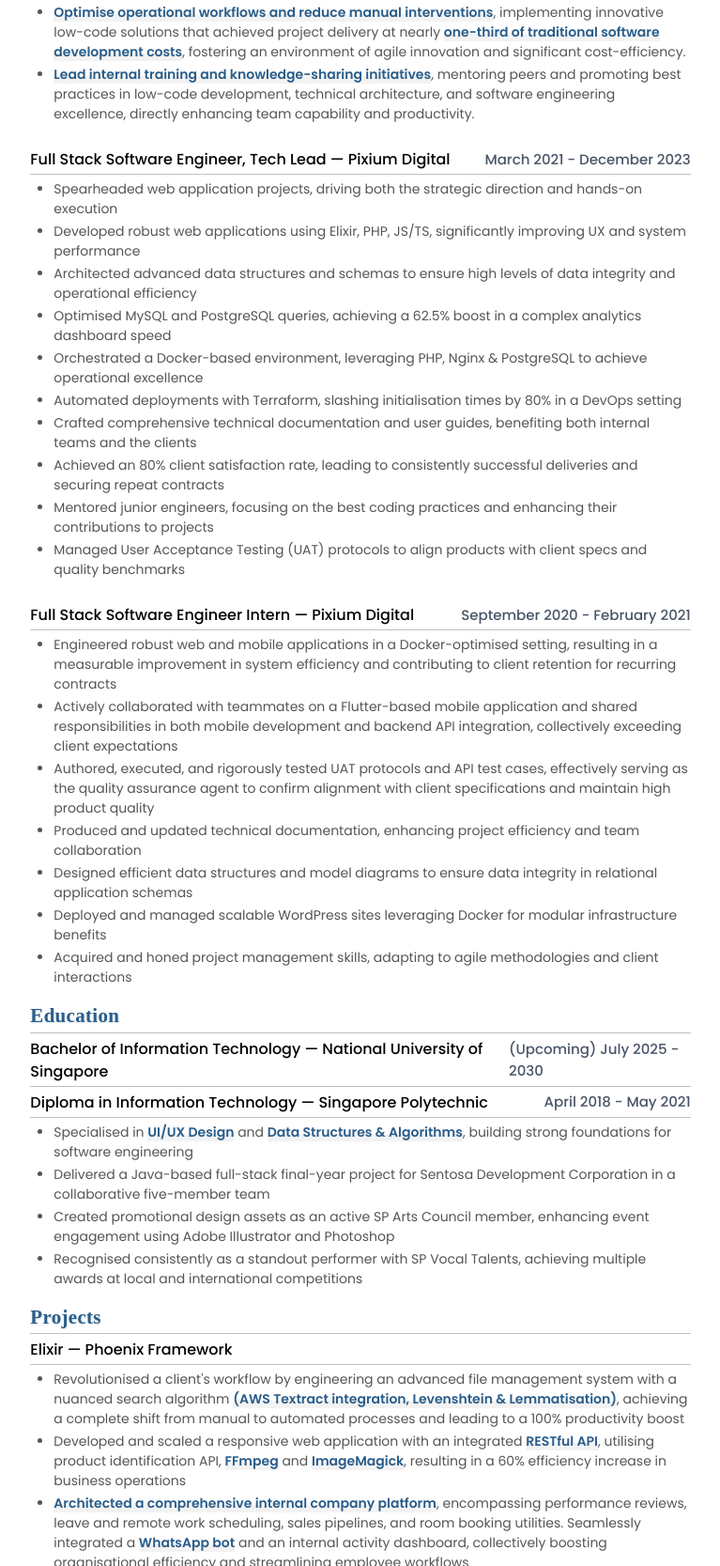
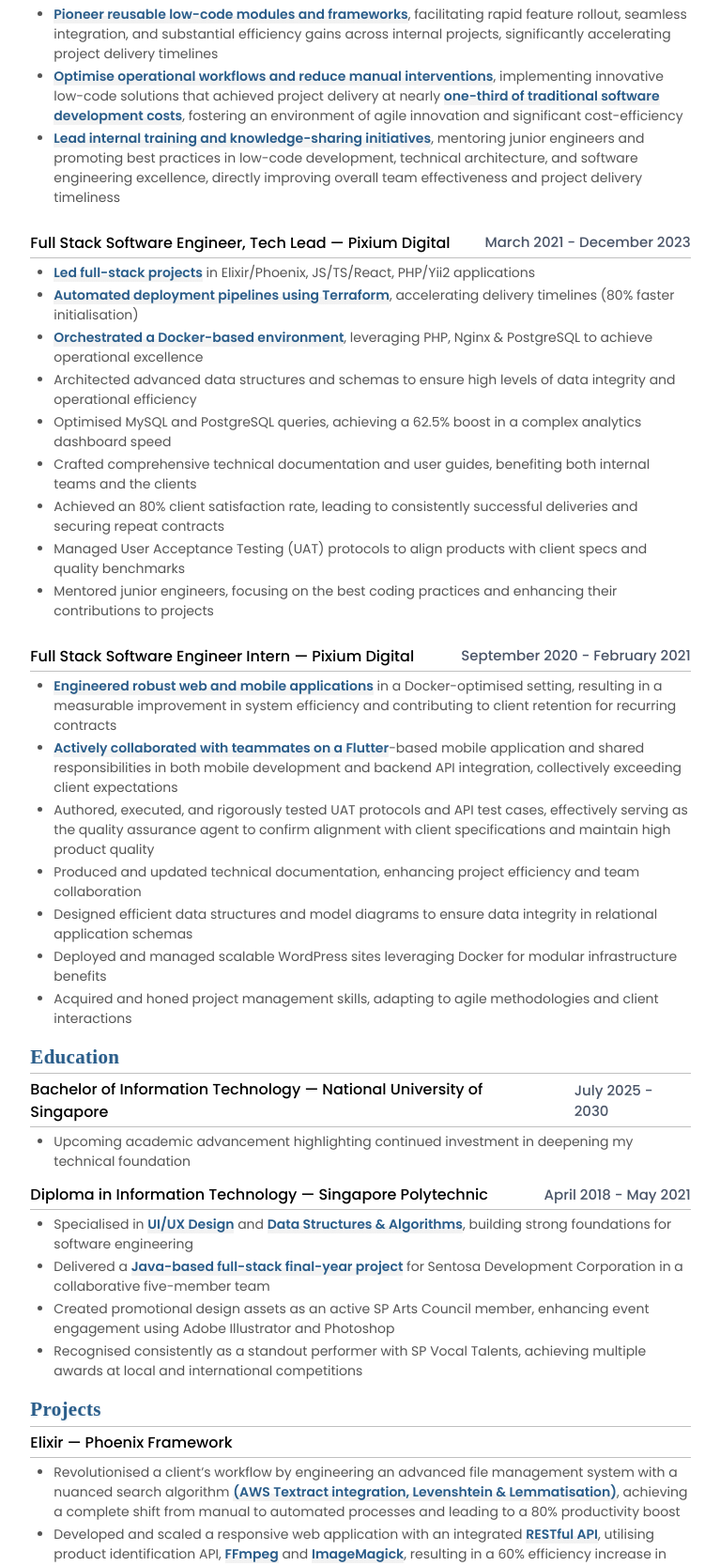
Before and after one commit to enkr1/resume, a plain HTML site: page index.html in a window 1280 px wide. Shown: the part 855-2522 px from the top of the page at 94% size, without its empty margins (256-1023 px from the left). Drawn offline with Linux system fonts and the light colour scheme; a web font is replaced by a local one.

Commit message:
[auto-push]

```diff
--- a/index.html
+++ b/index.html
@@ -39,7 +39,7 @@
   <link rel="shortcut icon" href="favicon.ico" type="image/x-icon">
 
   <!-- Stylesheet -->
-  <link rel="stylesheet" href="css/main.css">
+  <link rel="stylesheet" href="css/main.css?v=2.0">
 
   <!-- Structured Data for SEO -->
   <script type="application/ld+json">
--- a/scripts/data.js
+++ b/scripts/data.js
@@ -14,11 +14,13 @@
   // "summary": "I am a dedicated Software Engineer with over four years of hands-on experience designing and automating scalable, high-performance systems. My background spans full-stack development, infrastructure automation, and aPaaS consulting—leveraging technologies such as JavaScript, Elixir, PHP, Python, Go, and AWS—to deliver solutions that optimise operational efficiency and reduce costs. At ByteDance, I have contributed to transformative internal projects, including a large-scale business insurance platform that supports over 180,000 users, which has honed my ability to adapt quickly, troubleshoot complex challenges, and maintain reliable production environments. Passionate about continuous learning and equipped with ML-related coursework from MIT IDSS, I proactively master emerging technologies to drive innovation. I am also set to commence studies in BIT at NUS in July 2025, further underscoring my commitment to expanding my technical expertise. Whether working independently or as part of a cross-functional team, I thrive in fast-paced, agile settings and consistently deliver impactful, resilient solutions. I am eager to leverage my expertise in automation, cloud infrastructure, CI/CD, and observability to contribute to roles in software engineering and site reliability, ensuring high availability, performance, and operational excellence",
   // 20250502
   summary:
-    "I'm a software engineer who took the unconventional path—diving straight from a diploma into real-world engineering, quickly rising from intern to leader, and now crafting solutions for over <b>180,000 users at ByteDance</b>. With a relentless passion for technology and innovation, I've spent the past four years building impactful, scalable systems using <b>Python, Go, Elixir, JavaScript, and AWS</b>. At Pixium Digital, I didn't just write code; I elevated user experiences, boosted dashboard throughput by 62.5% through concurrency optimisation, and automated deployments so efficiently (Terraform & Docker) that initialisation times dropped by 80%. Currently, at ByteDance, I'm architecting large-scale internal aPaaS solutions—laveraging distributed Redis caches to slash costs by 33% and streamline operations at roughly a third of traditional expenses. I'm committed to never standing still—certified in <b>Machine Learning from MIT-IDSS</b> and gearing up for my <b>part-time BIT at NUS</b>. My journey reflects a continuous upward trajectory driven by curiosity, resilience, and an unwavering commitment to excellence. I thrive in agile, cross-functional teams, and I'm excited to bring my blend of software engineering, infrastructure automation, DevOps, and innovative problem-solving skills to drive operational excellence and create meaningful, lasting impacts wherever I go.",
-  // 20250602
+    "I’m a software engineer who took the unconventional path—diving straight from a diploma into real-world engineering, quickly rising from intern to leader, and now crafting solutions for over <b>180,000 users at ByteDance</b>. With a relentless passion for technology and innovation, I’ve spent the past four years building impactful, scalable systems using <b>Python, Go, Elixir, JavaScript, and AWS</b>. At Pixium Digital, I didn’t just write code; I elevated user experiences, boosted dashboard throughput by 62.5% through concurrency optimisation, and automated deployments so efficiently (Terraform & Docker) that initialisation times dropped by 80%. Currently, at ByteDance, I’m architecting large-scale internal aPaaS solutions—laveraging distributed Redis caches to slash costs by 33% and streamline operations at roughly a third of traditional expenses. I’m committed to never standing still—certified in <b>Machine Learning from MIT-IDSS</b> and gearing up for my <b>part-time BIT at NUS</b>. My journey reflects a continuous upward trajectory driven by curiosity, resilience, and an unwavering commitment to excellence. I thrive in agile, cross-functional teams, and I’m excited to bring my blend of software engineering, infrastructure automation, DevOps, and innovative problem-solving skills to drive operational excellence and create meaningful, lasting impacts wherever I go.",
+  // 20250602 - v1
   summary:
-    "I'm a Full-Stack Software Engineer who chose an uncommon path—turning my polytechnic diploma directly into real-world, enterprise-grade engineering experience. I rapidly progressed from internship to tech leadership, now architecting aPaaS platforms at ByteDance for over <b>180,000 global users</b>. My technology-driven passion has consistently translated into measurable business impacts: At Pixium Digital, I optimised web performance through targeted concurrency enhancements, boosting throughput by <b>62.5%</b>, and leveraged <b>Terraform and Docker</b> to automate environments, cutting deployment initialisation times by <b>80%</b>. Currently at ByteDance, I’m pioneering distributed backend solutions—using <b>Redis caches</b> and microservice architectures to achieve approximately <b>67% cost savings</b> versus traditional methods. Certified in <b>Machine Learning (MIT-IDSS)</b> and soon pursuing a part-time BIT degree at NUS, my journey is defined by relentless curiosity, agile innovation, and a commitment to operational excellence. I thrive at the intersection of software engineering, cloud automation, DevOps practices, and team leadership, and I'm eager to tackle complex challenges to deliver resilient, high-impact software solutions.",
-
+    "I’m a software engineer who thrives at the intersection of scalable system design, high-impact infrastructure automation, and business-driven innovation. My non-traditional journey—leveraging a Polytechnic diploma directly into enterprise-grade engineering at ByteDance and Pixium Digital—has rapidly propelled me from internship to tech leadership, now architecting aPaaS platforms at ByteDance for over <b>180,000 global users</b>. My technology-driven passion has consistently translated into measurable business impacts: At Pixium Digital, I optimised web performance through targeted concurrency enhancements, boosting throughput by <b>62.5%</b>, and leveraged <b>Terraform and Docker</b> to automate environments, cutting deployment initialisation times by <b>80%</b>. Currently at ByteDance, I’m pioneering distributed backend solutions—using <b>Redis caches</b> and microservice architectures to achieve approximately <b>67% cost savings</b> versus traditional methods. Certified in <b>Machine Learning (MIT-IDSS)</b> and soon pursuing a part-time BIT degree at NUS, my journey is defined by relentless curiosity, agile innovation, and a commitment to operational excellence. I thrive at the intersection of software engineering, cloud automation, DevOps practices, and team leadership, and I’m eager to tackle complex challenges to deliver resilient, high-impact software solutions.",
+  // 20250602 - v2
+  summary:
+    "I’m a software engineer with a track record of rapidly transforming innovative ideas into scalable, impactful business solutions—taking an unconventional leap directly from Polytechnic graduate to enterprise engineering leadership at ByteDance and Pixium Digital. I architect robust backend systems on ByteDance’s aPaaS platform, empowering over <b>180,000 global users</b> with reliable, cost-effective, and high-performance applications. At Pixium Digital, my drive for technical excellence led to strategic concurrency enhancements, boosting critical web application throughput by <b>62.5%</b>, while my expertise in <b>Terraform and Docker</b> dramatically streamlined infrastructure automation—reducing deployment initialisation by <b>80%</b>. Currently at ByteDance, I leverage distributed microservice architectures and sophisticated <b>Redis caching</b> techniques to achieve remarkable cost savings of approximately <b>67%</b> compared to traditional development approaches. Continuously evolving, I’m certified in <b>Machine Learning (MIT-IDSS)</b> and will soon begin my <b>part-time BIT degree at NUS</b>, underscoring my relentless curiosity and lifelong commitment to learning. I excel at bridging software engineering, cloud infrastructure automation (<b>AWS, Terraform, Docker</b>), DevOps methodologies, and cross-functional team leadership—positioned to confidently deliver innovative, resilient, and impactful software solutions to tackle complex business challenges.",
   // TODO: https://www.google.com/about/careers/applications/apply?jobId=CiUAL2Fckdhgl2iAtK-ycrKPLYcOYyovf_8AcnqdnYaf0guwCRDQEjsAgOFyA8r8TB8aeiZ7rp1ncCVZ-auyzCrJ6Ov37qqXqd2T0jXYqcx3Lw_bDqyhp6VKtxaeAzCYzyVSjg%3D%3D_V2&loc=SG&title=Product+Solutions+Engineer&src=Online/LinkedIn/linkedin_us&utm_source=linkedin&utm_medium=jobposting&utm_campaign=contract
   // "summary": "I am incredibly excited to apply for the Product Solutions Engineer role within Google Pay’s Payments Platform Partner Engineering team—a perfect intersection of my passion for scalable engineering solutions, partner-focused problem-solving, and financial technologies. With over four years of experience delivering high-performance, secure systems at ByteDance and Pixium Digital, I bring strong expertise in JavaScript, Elixir, PHP, Python, and Go, coupled with deep hands-on experience in API development, system troubleshooting, and cloud infrastructure automation using Terraform and AWS CDK. Having worked across backend integrations, client-side workflows, and distributed systems, I excel at translating complex technical challenges into scalable solutions for both internal teams and external partners. My background includes driving tooling and automation initiatives, enhancing operational workflows, and collaborating cross-functionally to ensure seamless integration and system resilience. I am particularly eager to bring this blend of technical depth and partner-centric mindset to help Google Pay scale its payments ecosystem, delivering secure, seamless, and impactful experiences globally",
   work_history: [
@@ -35,12 +37,12 @@
         // "<b>Optimise operational efficiency and reduce manual workloads</b>, achieving project delivery at approximately one-third the cost of traditional software development methods—enabling agile innovation across teams",
         // "<b>Contribute actively to internal knowledge transfer and trainings</b>, mentoring peers on low-code best practices, technical solutioning, and scalable system design"
         // 20250602
-        "<b>Architect and deliver scalable aPaaS solutions</b> on ByteDance’s internal Feishu App Engine, using <b>Node.js, Go, and Redis</b>, providing robust support for mission-critical enterprise applications (HR, finance, insurance, legal) with a user base exceeding <b>180,000 employees globally</b>.",
-        "<b>Drive requirement analysis and system design</b>, serving as a critical liaison between business stakeholders and technical teams; translating complex business requirements into clearly-defined, scalable software solutions (e.g., Human Capital Management (HCM), legal workflows, operational automation).",
-        "<b>Design and deploy high-performance backend services</b> leveraging distributed architecture principles and <b>Redis-based caching</b>, achieving substantial latency reductions and enhanced stability for large-scale transactional operations.",
-        "<b>Pioneer reusable low-code modules and frameworks</b>, facilitating rapid feature rollout, seamless integration, and substantial efficiency gains across internal projects, significantly accelerating project delivery timelines.",
-        "<b>Optimise operational workflows and reduce manual interventions</b>, implementing innovative low-code solutions that achieved project delivery at nearly <b>one-third of traditional software development costs</b>, fostering an environment of agile innovation and significant cost-efficiency.",
-        "<b>Lead internal training and knowledge-sharing initiatives</b>, mentoring peers and promoting best practices in low-code development, technical architecture, and software engineering excellence, directly enhancing team capability and productivity.",
+        "<b>Architect and deliver scalable aPaaS solutions</b> on ByteDance’s internal Feishu App Engine, using <b>Node.js, Go, and Redis</b>, providing robust support for mission-critical enterprise applications (HR, finance, insurance, legal) with a user base exceeding <b>180,000 employees</b> in China",
+        "<b>Drive requirement analysis and system design</b>, serving as a critical liaison between business stakeholders and technical teams; translating complex business requirements into clearly-defined, scalable software solutions (e.g., Human Capital Management (HCM), legal workflows, operational automation)",
+        "<b>Design and deploy high-performance backend services</b> leveraging distributed architecture principles and <b>Redis-based caching</b>, achieving substantial latency reductions and enhanced stability for large-scale transactional operations",
+        "<b>Pioneer reusable low-code modules and frameworks</b>, facilitating rapid feature rollout, seamless integration, and substantial efficiency gains across internal projects, significantly accelerating project delivery timelines",
+        "<b>Optimise operational workflows and reduce manual interventions</b>, implementing innovative low-code solutions that achieved project delivery at nearly <b>one-third of traditional software development costs</b>, fostering an environment of agile innovation and significant cost-efficiency",
+        "<b>Lead internal training and knowledge-sharing initiatives</b>, mentoring junior engineers and promoting best practices in low-code development, technical architecture, and software engineering excellence, directly improving overall team effectiveness and project delivery timeliness",
       ],
     },
     {
@@ -49,16 +51,16 @@
       start_date: "March 2021",
       end_date: "December 2023",
       responsibilities: [
-        "Spearheaded web application projects, driving both the strategic direction and hands-on execution",
-        "Developed robust web applications using Elixir, PHP, JS/TS, significantly improving UX and system performance",
+        "<b>Led full-stack projects</b> in Elixir/Phoenix, JS/TS/React, PHP/Yii2 applications",
+        "<b>Automated deployment pipelines using Terraform</b>, accelerating delivery timelines (80% faster initialisation)",
+        // "Developed robust web applications using Elixir, PHP, JS/TS, significantly improving UX and system performance",
+        "<b>Orchestrated a Docker-based environment</b>, leveraging PHP, Nginx & PostgreSQL to achieve operational excellence",
         "Architected advanced data structures and schemas to ensure high levels of data integrity and operational efficiency",
         "Optimised MySQL and PostgreSQL queries, achieving a 62.5% boost in a complex analytics dashboard speed",
-        "Orchestrated a Docker-based environment, leveraging PHP, Nginx & PostgreSQL to achieve operational excellence",
-        "Automated deployments with Terraform, slashing initialisation times by 80% in a DevOps setting",
         "Crafted comprehensive technical documentation and user guides, benefiting both internal teams and the clients",
         "Achieved an 80% client satisfaction rate, leading to consistently successful deliveries and securing repeat contracts",
+        "Managed User Acceptance Testing (UAT) protocols to align products with client specs and quality benchmarks",
         "Mentored junior engineers, focusing on the best coding practices and enhancing their contributions to projects",
-        "Managed User Acceptance Testing (UAT) protocols to align products with client specs and quality benchmarks",
       ],
     },
     {
@@ -67,8 +69,8 @@
       start_date: "September 2020",
       end_date: "February 2021",
       responsibilities: [
-        "Engineered robust web and mobile applications in a Docker-optimised setting, resulting in a measurable improvement in system efficiency and contributing to client retention for recurring contracts",
-        "Actively collaborated with teammates on a Flutter-based mobile application and shared responsibilities in both mobile development and backend API integration, collectively exceeding client expectations",
+        "<b>Engineered robust web and mobile applications</b> in a Docker-optimised setting, resulting in a measurable improvement in system efficiency and contributing to client retention for recurring contracts",
+        "<b>Actively collaborated with teammates on a Flutter</b>-based mobile application and shared responsibilities in both mobile development and backend API integration, collectively exceeding client expectations",
         "Authored, executed, and rigorously tested UAT protocols and API test cases, effectively serving as the quality assurance agent to confirm alignment with client specifications and maintain high product quality",
         "Produced and updated technical documentation, enhancing project efficiency and team collaboration",
         "Designed efficient data structures and model diagrams to ensure data integrity in relational application schemas",
@@ -81,7 +83,7 @@
     {
       title: "Elixir — Phoenix Framework",
       achievements: [
-        "Revolutionised a client's workflow by engineering an advanced file management system with a nuanced search algorithm <b>(AWS Textract integration, Levenshtein & Lemmatisation)</b>, achieving a complete shift from manual to automated processes and leading to a 100% productivity boost",
+        "Revolutionised a client’s workflow by engineering an advanced file management system with a nuanced search algorithm <b>(AWS Textract integration, Levenshtein & Lemmatisation)</b>, achieving a complete shift from manual to automated processes and leading to a 80% productivity boost",
         "Developed and scaled a responsive web application with an integrated <b>RESTful API</b>, utilising product identification API, <b>FFmpeg</b> and <b>ImageMagick</b>, resulting in a 60% efficiency increase in business operations",
         "<b>Architected a comprehensive internal company platform</b>, encompassing performance reviews, leave and remote work scheduling, sales pipelines, and room booking utilities. Seamlessly integrated a <b>WhatsApp bot</b> and an internal activity dashboard, collectively boosting organisational efficiency and streamlining employee workflows",
         "Streamlined the <b>room booking process</b> for a top-ranked engineering university in Asia by architecting a responsive and intuitive system, resulting in a marked elevation of user efficiency and user satisfaction rates",
@@ -125,9 +127,11 @@
     {
       institution: "National University of Singapore",
       degree: "Bachelor of Information Technology",
-      start_date: "(Upcoming) July 2025",
+      start_date: "July 2025",
       end_date: "2030",
-      details: [],
+      details: [
+        "Upcoming academic advancement highlighting continued investment in deepening my technical foundation",
+      ],
     },
     {
       institution: "Singapore Polytechnic",
@@ -141,7 +145,7 @@
         // "Accumulated multiple accolades as a standout member of SP Vocal Talents at both local and international stages",
         // "Consistently honoured for contributing significantly to the success of SP Vocal Talents across various competitions"
         "Specialised in <b>UI/UX Design</b> and <b>Data Structures & Algorithms</b>, building strong foundations for software engineering",
-        "Delivered a Java-based full-stack final-year project for Sentosa Development Corporation in a collaborative five-member team",
+        "Delivered a <b>Java-based full-stack final-year project</b> for Sentosa Development Corporation in a collaborative five-member team",
         "Created promotional design assets as an active SP Arts Council member, enhancing event engagement using Adobe Illustrator and Photoshop",
         "Recognised consistently as a standout performer with SP Vocal Talents, achieving multiple awards at local and international competitions",
       ],
@@ -168,7 +172,7 @@
       issue_date: "January 2018",
       credential_id: null,
       link: "https://www.linkedin.com/in/jinghuipang/",
-      desc: "Achieved <b>3rd place</b> for a project that was recognised among the top 10 in the Singapore Polytechnic 2018 cohort. This project involved designing a comprehensive digital platform for the company, effectively demonstrating my expertise in requirement gathering, leadership, and the delivery of innovative solutions in a competitive environment",
+      desc: "<b>Achieved 3rd place</b> for a project that was recognised among the top 10 in the Singapore Polytechnic 2018 cohort. This project involved designing a comprehensive digital platform for the company, effectively demonstrating my expertise in requirement gathering, leadership, and the delivery of innovative solutions in a competitive environment",
     },
   ],
   volunteering: [
@@ -185,16 +189,16 @@
     {
       category: "Programming Languages",
       skills: [
+        // "Go",
         "Python",
-        "Go",
+        "Elixir",
+        "JavaScript",
         "Bash",
-        "JavaScript",
         "TypeScript",
-        "Elixir",
         "Dart",
         "Kotlin",
+        "Java",
         "PHP",
-        "Java",
       ],
     },
     {
@@ -228,16 +232,24 @@
       ],
     },
     {
-      category: "Infrastructure & Configuration",
-      skills: ["Markdown", "JSON", "YAML", "Terraform"],
+      category: "Infrastructure, DevOps & CI/CD",
+      skills: [
+        "AWS",
+        "Terraform",
+        "Docker",
+        "Redis",
+        "Grafana",
+        "Nginx",
+        "Apache",
+        "Git",
+        "GitHub",
+        "Jest",
+        "Postman",
+      ],
     },
     {
-      category: "DevOps & Infrastructure",
-      skills: ["AWS", "Docker", "Nginx", "Apache", "Firebase", "Grafana"],
-    },
-    {
-      category: "Version Control & API Tools",
-      skills: ["Git", "PostMan"],
+      category: "Tools & Data Formats",
+      skills: ["Trello", "Markdown", "JSON", "YAML"],
     },
     {
       category: "IDEs & Editors",
@@ -250,13 +262,23 @@
         "NetBeans",
       ],
     },
+
     {
       category: "Operating Systems",
       skills: ["macOS", "Linux"],
     },
     {
       category: "Other",
-      skills: ["FFmpeg", "ImageMagick", "Figma", "AdobeXD", "ChatGPT"],
+      skills: [
+        "FFmpeg",
+        "ImageMagick",
+        "Figma",
+        "AdobeXD",
+        "ChatGPT",
+        "Doubao",
+        "Claude",
+        "Gemini",
+      ],
     },
   ],
   tools_technologies: {
--- a/styles/_resume.scss
+++ b/styles/_resume.scss
@@ -107,6 +107,7 @@
 
     .single-job,
     .single-project,
+    .single-education,
     .single-cert {
       margin: 0 0 1.3rem;
     }
```
Also changed, not shown: css/main.css, scripts/main.js, 1 other file.
